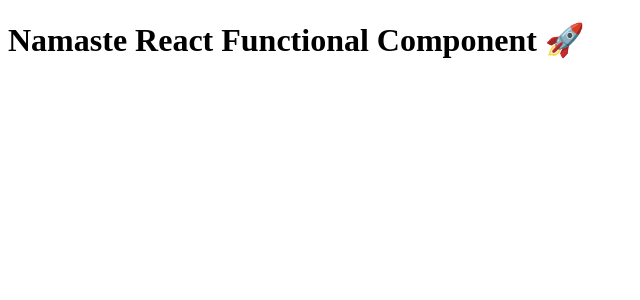
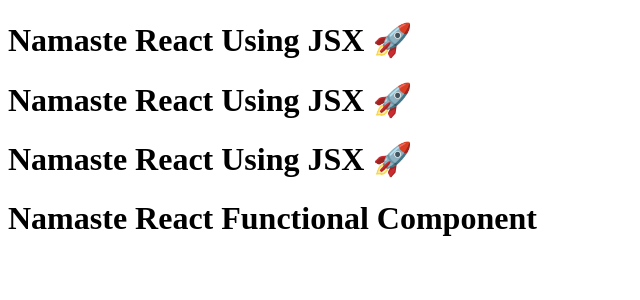
Before and after one commit to gutaussehend-Harshal/namaste-react, a React (Vite) app: page / in a window 1280 px wide. Shown: the top 300 px of the page, without its empty margins (0-640 px from the left). Built offline with nearby package versions, Linux system fonts and the light colour scheme.

Commit message:
episode-03

```diff
--- a/App.js
+++ b/App.js
@@ -1,24 +1,18 @@
 import React from "react";
 import ReactDOM from "react-dom/client";
 
-// React Element
-const heading = <h1 className="head">Namaste React Using JSX 🚀</h1>;
+const Title = () => <h1 className="head">Namaste React Using JSX 🚀</h1>;
 
-// Class Based Components - OLD
-// Functional Components - NEW
-
-// React Functional Component
-const HeadingComponent1 = () => {
-  return <h1 className="heading">Namaste React Functional Component 🚀</h1>;
-};
-
-const HeadingComponent2 = () => (
+// Component Composition
+const HeadingComponent = () => (
   <div id="container">
-    <h1 className="heading">Namaste React Functional Component 🚀</h1>
+    {Title()}
+    <Title />
+    <Title></Title>
+    <h1 className="heading">Namaste React Functional Component</h1>
   </div>
 );
 
 const root = ReactDOM.createRoot(document.getElementById("root"));
 
-// root.render(heading);
-root.render(<HeadingComponent1 />);
+root.render(<HeadingComponent />);
```
